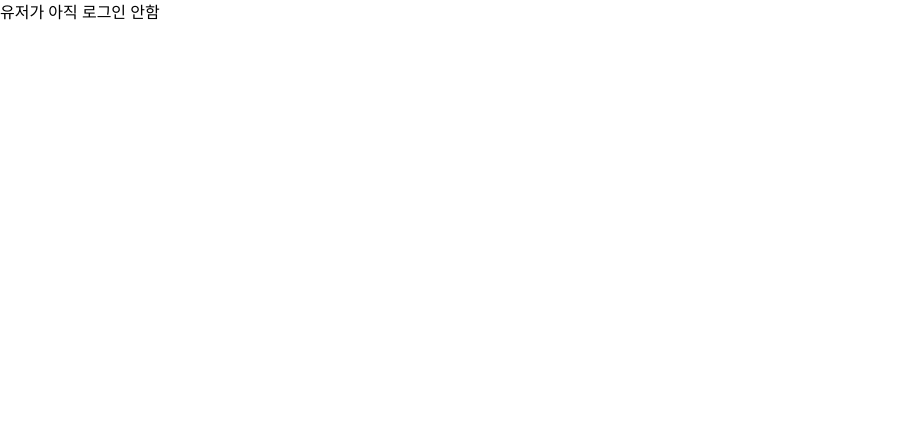
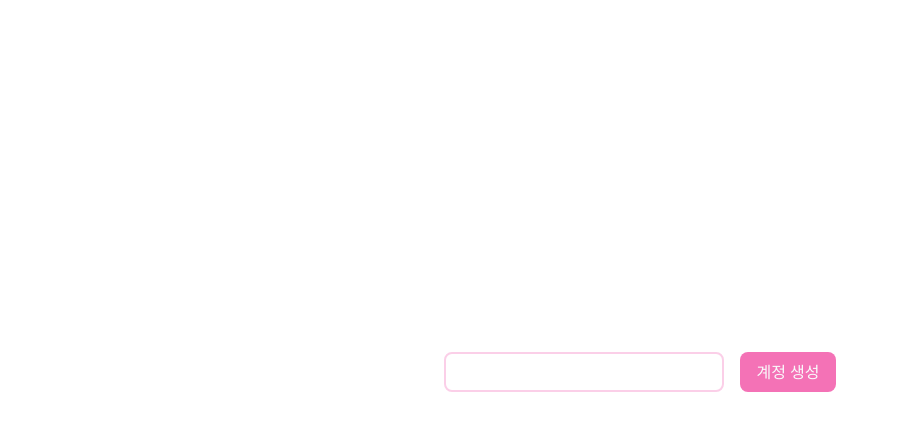
Before and after one commit to semkwon/BCS-React, a React (Create React App) app in the folder TODOLIST/frontend/: page / in a window 1280 px wide. Shown: the top 430 px of the page, without its empty margins (0-897 px from the left). Built offline with nearby package versions, Linux system fonts and the light colour scheme.

Commit message:
Login component화

```diff
--- a/TODOLIST/frontend/src/App.jsx
+++ b/TODOLIST/frontend/src/App.jsx
@@ -1,11 +1,12 @@
 import { useState } from "react";
+import LogIn from "./components/LogIn";
 
 function App() {
   // 로그인 했을 때 & 안했을 때 구분할 useState 선언
   const [user, setUser] = useState();
 
   if (!user) {
-    return <div>유저가 아직 로그인 안함</div>;
+    return <LogIn />;
   }
 
   return (
--- /dev/null
+++ b/TODOLIST/frontend/src/components/LogIn.jsx
@@ -0,0 +1,19 @@
+const LogIn = () => {
+  return (
+    <div className="min-h-screen flex flex-col justify-center items-center">
+      <form className="flex mt-2 my-16">
+        <input
+          className="grow border-2 border-pink-200 rounded-lg focus:outline-pink-400 px-2 py-1 text-lg"
+          type="text"
+        />
+        <input
+          className="ml-4 px-2 py-1 bg-pink-400 rounded-lg text-gray-50 w-24"
+          type="submit"
+          value="계정 생성"
+        />
+      </form>
+    </div>
+  );
+};
+
+export default LogIn;
```
